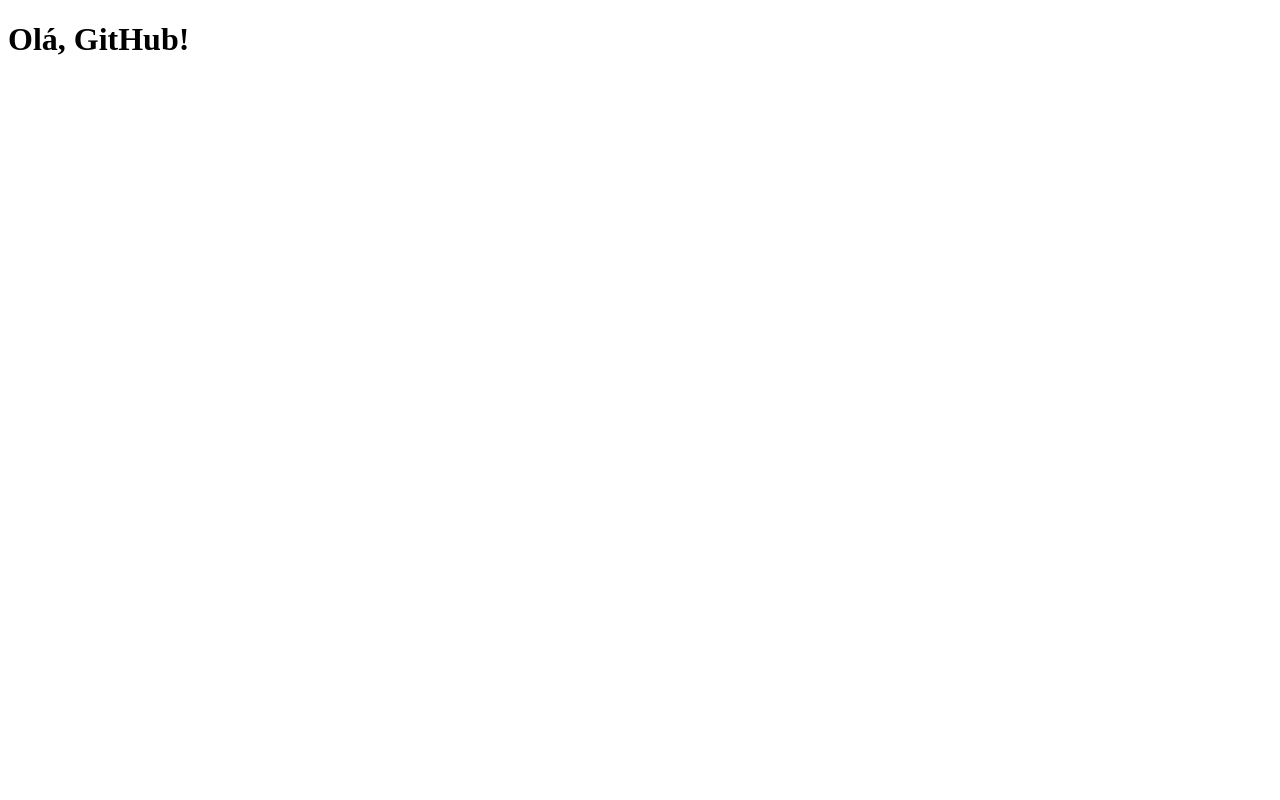
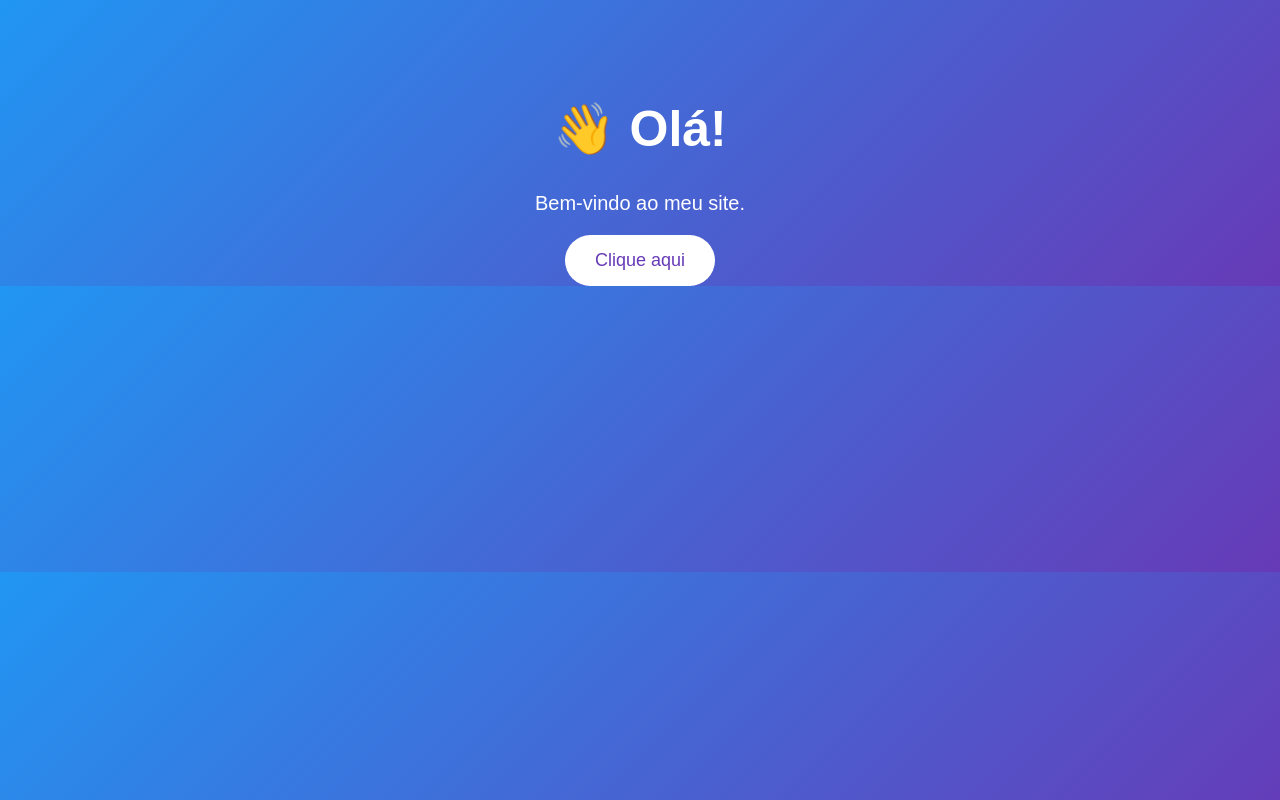
Before and after one commit to MynameisAnonymouss/v-rus.com, a plain HTML site: page index.html in a window 1280 px wide. Drawn offline with Linux system fonts and the light colour scheme.

Commit message:
Enhance index.html with styling and content

```diff
--- a/index.html
+++ b/index.html
@@ -1,9 +1,57 @@
 <!DOCTYPE html>
-<html>
+<html lang="pt-BR">
 <head>
-  <title>Meu site</title>
+<meta charset="UTF-8">
+<meta name="viewport" content="width=device-width, initial-scale=1.0">
+<title>Meu Site</title>
+
+<style>
+body{
+    margin:0;
+    font-family:Arial, sans-serif;
+    background:linear-gradient(135deg,#2196f3,#673ab7);
+    color:white;
+    text-align:center;
+}
+
+.container{
+    margin-top:100px;
+}
+
+h1{
+    font-size:50px;
+}
+
+p{
+    font-size:20px;
+}
+
+button{
+    background:white;
+    color:#673ab7;
+    border:none;
+    padding:15px 30px;
+    font-size:18px;
+    border-radius:30px;
+    cursor:pointer;
+}
+
+button:hover{
+    background:#ddd;
+}
+</style>
+
 </head>
 <body>
-  <h1>Olá, GitHub!</h1>
+
+<div class="container">
+    <h1>👋 Olá!</h1>
+    <p>Bem-vindo ao meu site.</p>
+
+    <button onclick="alert('Obrigado por visitar!')">
+        Clique aqui
+    </button>
+</div>
+
 </body>
 </html>
```
